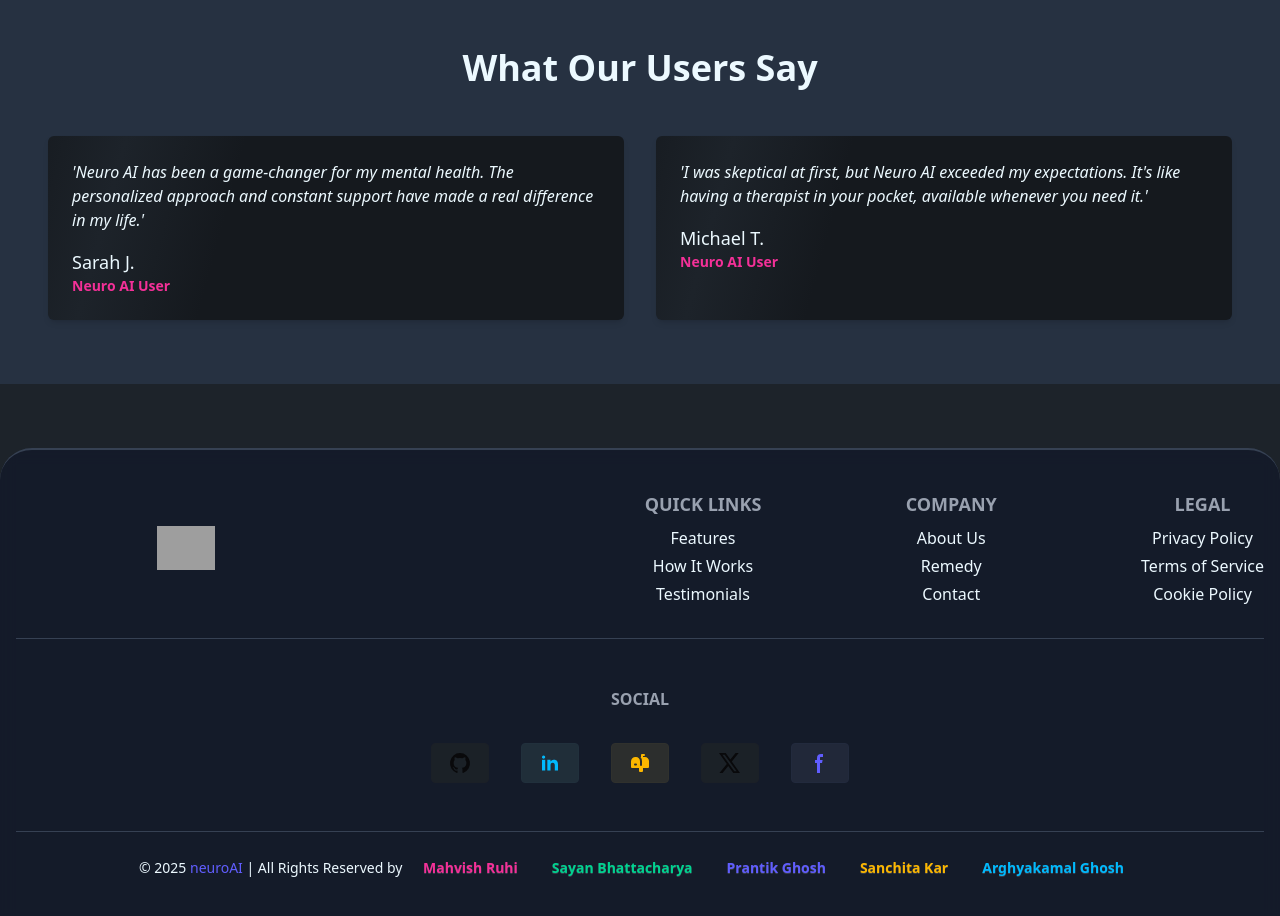
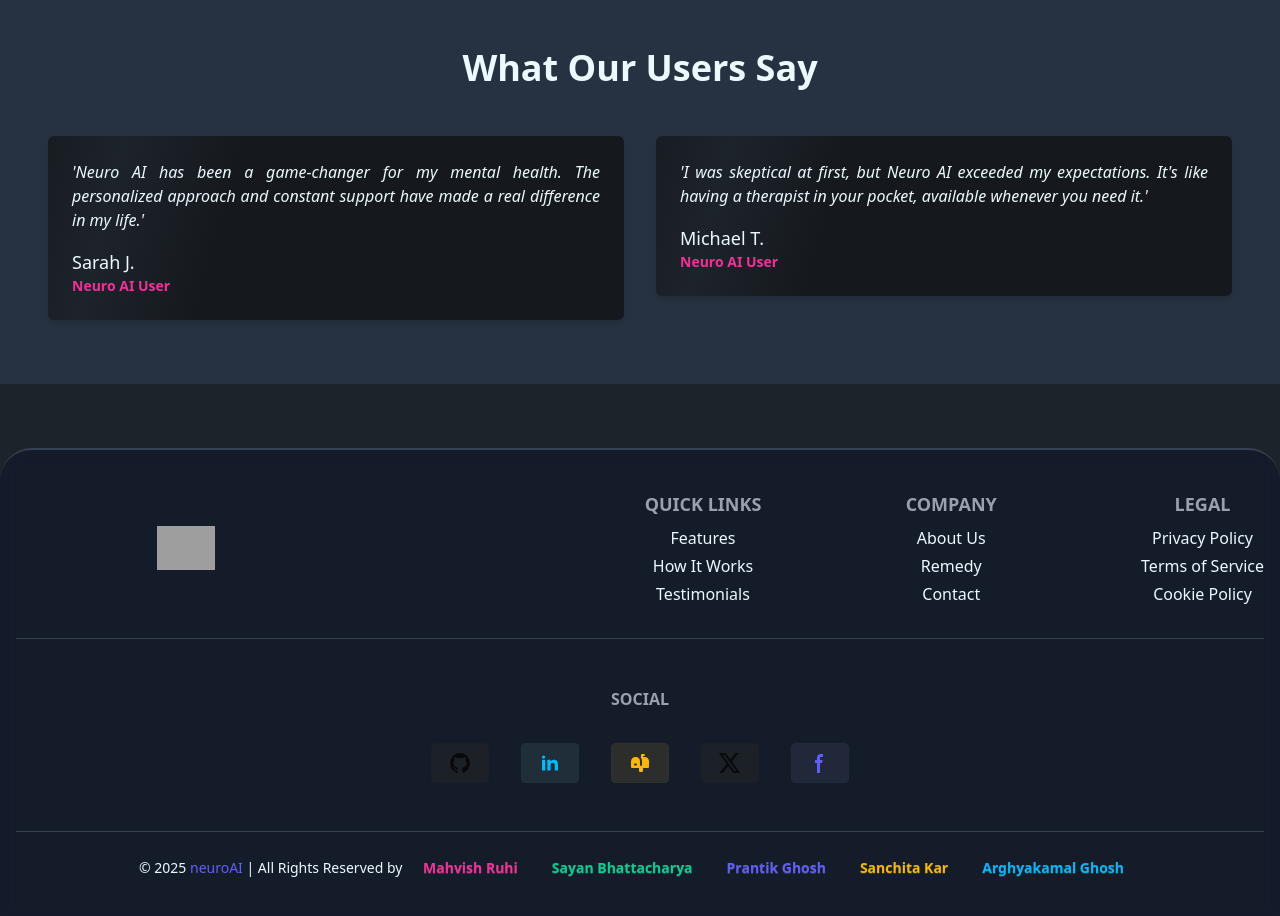
Before and after one commit to TBS96/neuroAI-client, a React (Vite) app: page / in a window 1280 px wide. Shown: the part 2080-2996 px from the top of the page. Built offline with nearby package versions, Linux system fonts and the light colour scheme; grey boxes are pictures that could not be loaded.

Commit message:
fix: enhance styling and animation for testimonials in TestimonialsSection component
transition on hover working now

Signed-off-by: TBS96 <9tbs6@proton.me>

```diff
--- a/src/components/Home/TestimonialsSection.jsx
+++ b/src/components/Home/TestimonialsSection.jsx
@@ -25,7 +25,8 @@
                         ].map(({ quote, author, role }, index) => {
                             const aos = index === 0 ? 'fade-up' : 'fade-down'
                             return (
-                                <div key={index} data-aos={aos} className='p-6 skeleton shadow-md rounded-md text-left hover:shadow-2xl transition-all duration-300 hover:rotate-2 hover:cursor-pointer'>
+                                <div key={index} data-aos={aos}>
+                                    <div className='p-6 text-justify skeleton shadow-md rounded-md hover:shadow-2xl transition-all duration-300 hover:rotate-2 hover:cursor-pointer'>
                                         <p className='italic'>
                                             '{quote}'
                                         </p>
@@ -38,6 +39,7 @@
                                             </p>
                                         </div>
                                     </div>
+                                </div>
                             )
                         })}
                     </div>
```
Lines whose indentation alone changed are shown as unchanged.
